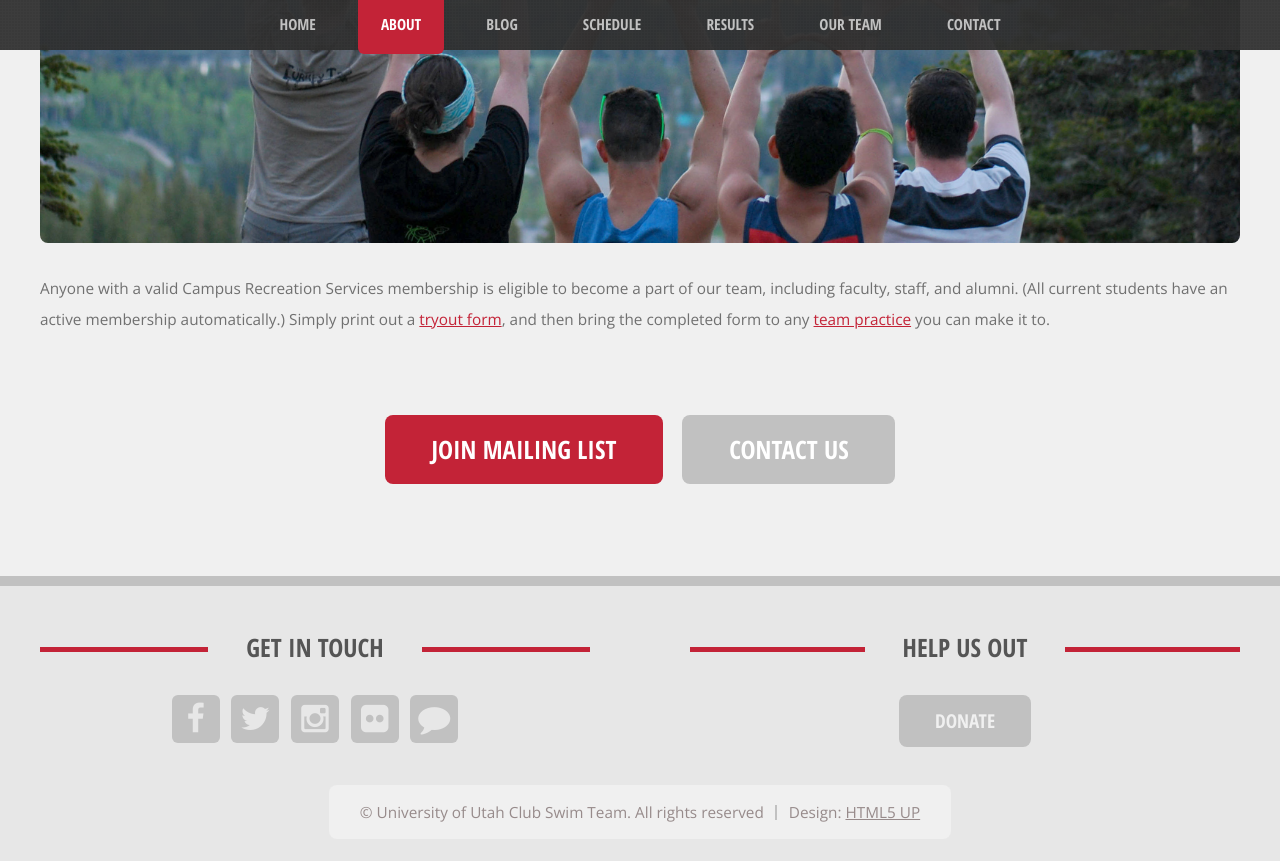
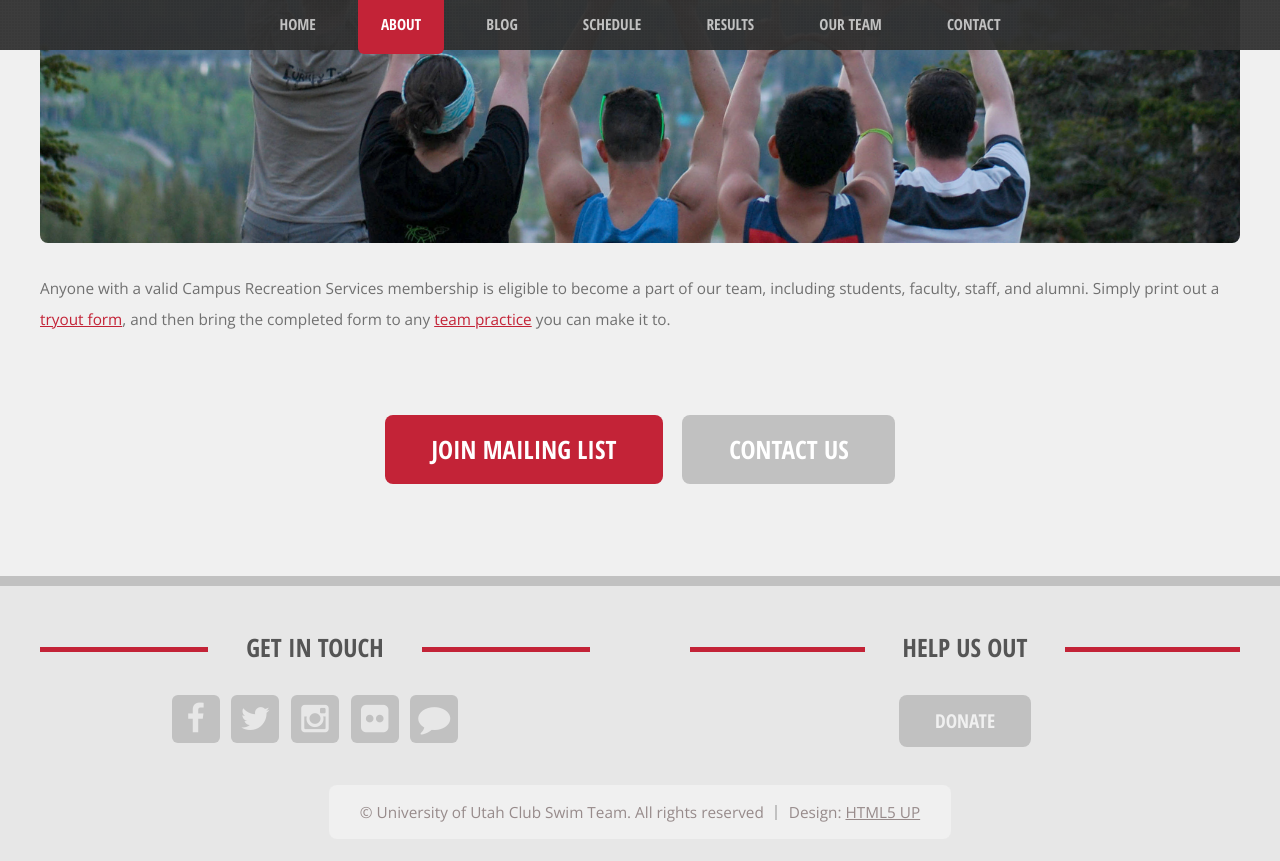
Before and after one commit to utahclubswimming/utahclubswimming.github.io, a Jekyll site: the page built from about.html, in a window 1280 px wide and 900 px high, scrolled down 2392 px. Shown: the top 861 px of the window. Built offline with Jekyll 4.4.1, drawn with Linux system fonts in a browser that asks for light colours.

Commit message:
Resolves #93
Better wording.

```diff
--- a/about.html
+++ b/about.html
@@ -79,10 +79,10 @@ permalink: /about/
                         <span class="image featured"><img src="{{ site.image_url }}/banner.jpg" alt="" /></span>
                         <p>
                             Anyone with a valid Campus Recreation Services membership is eligible to
-                            become a part of our team, including faculty, staff, and alumni. (All current
-                            students have an active membership automatically.) Simply print out a
-                            <a href="#">tryout form</a>, and then bring the completed form to any
-                            <a href="{{ site.baseurl }}/schedule/">team practice</a> you can make it to.
+                            become a part of our team, including students, faculty, staff, and alumni.
+                            Simply print out a <a href="#">tryout form</a>, and then bring the completed
+                            form to any <a href="{{ site.baseurl }}/schedule/">team practice</a> you can
+                            make it to.
                         </p>
                     </section>
 
```
